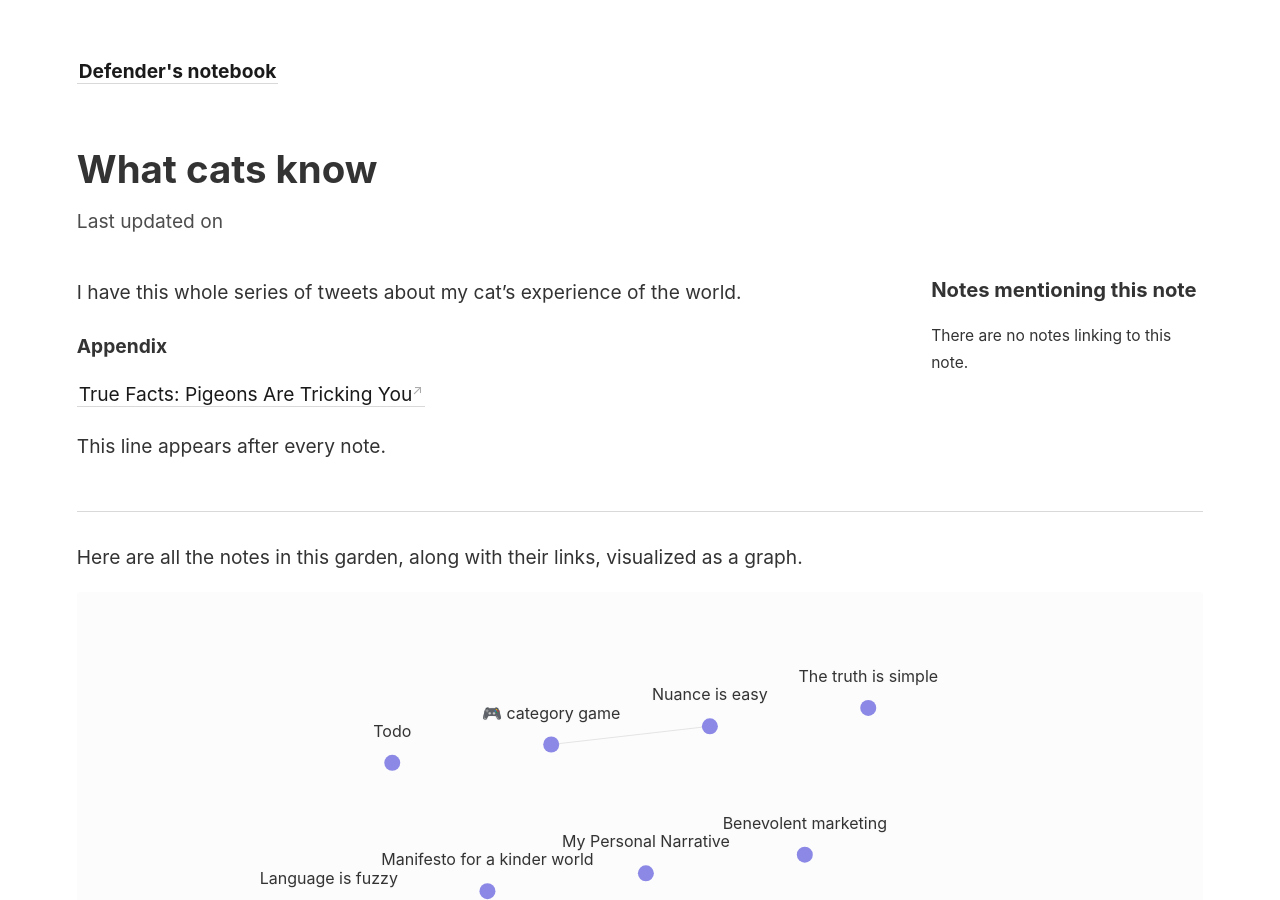
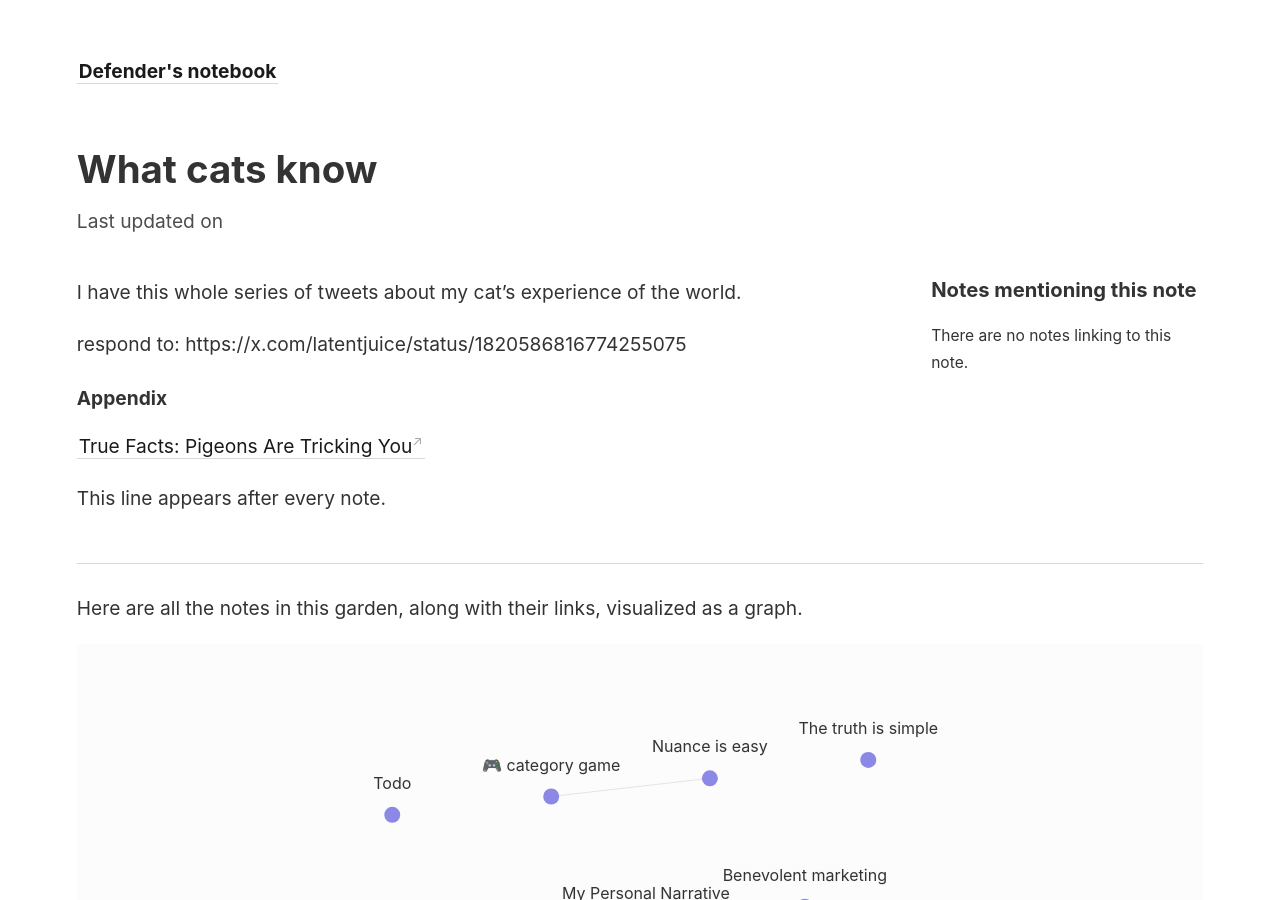
Before and after one commit to DefenderOfBasic/works-in-progress, a Jekyll site: the page built from notebook/_notes/snippets/What cats know.md, in a window 1280 px wide and 900 px high. Built offline with Jekyll 4.4.1, drawn with Linux system fonts in a browser that asks for light colours.

Commit message:
vault backup: 2024-08-05 20:35:24

```diff
--- a/notebook/_notes/snippets/What cats know.md
+++ b/notebook/_notes/snippets/What cats know.md
@@ -1,4 +1,6 @@
 I have this whole series of tweets about my cat's experience of the world.
+
+respond to: https://x.com/latentjuice/status/1820586816774255075
 
 
 #### Appendix
```
